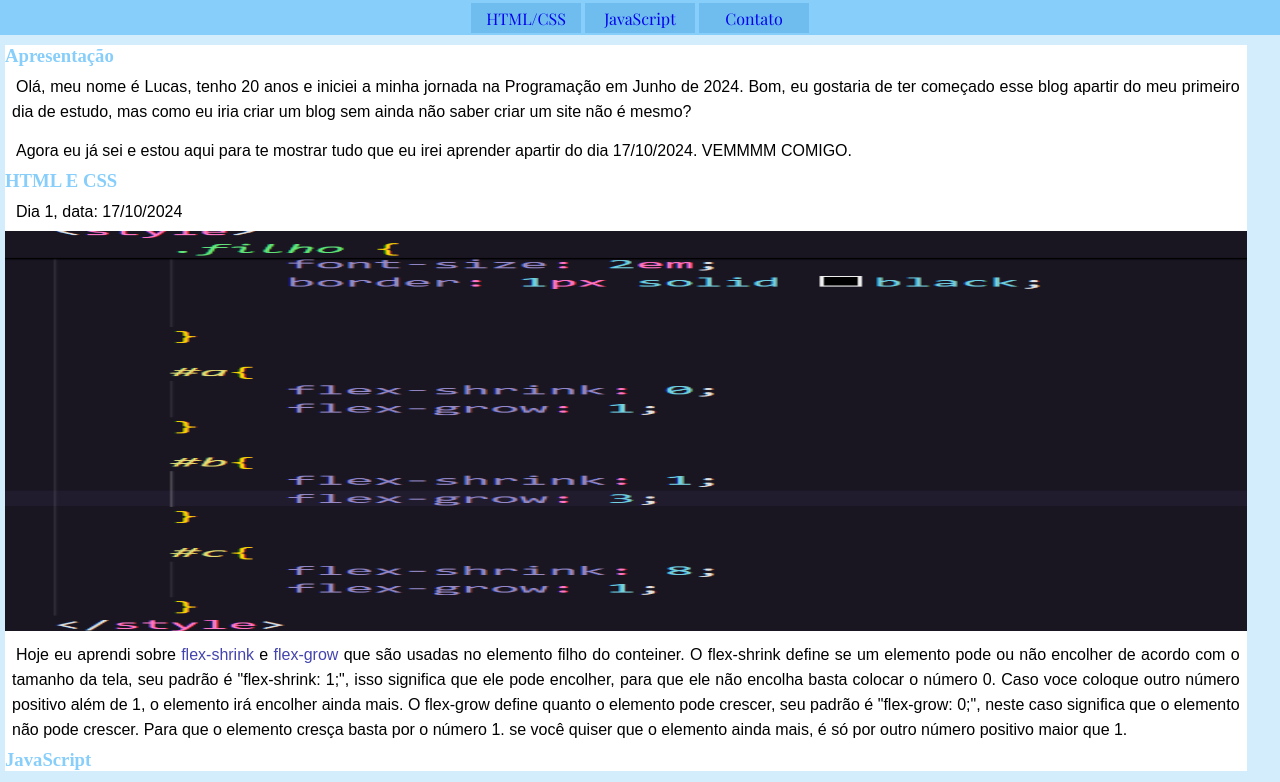
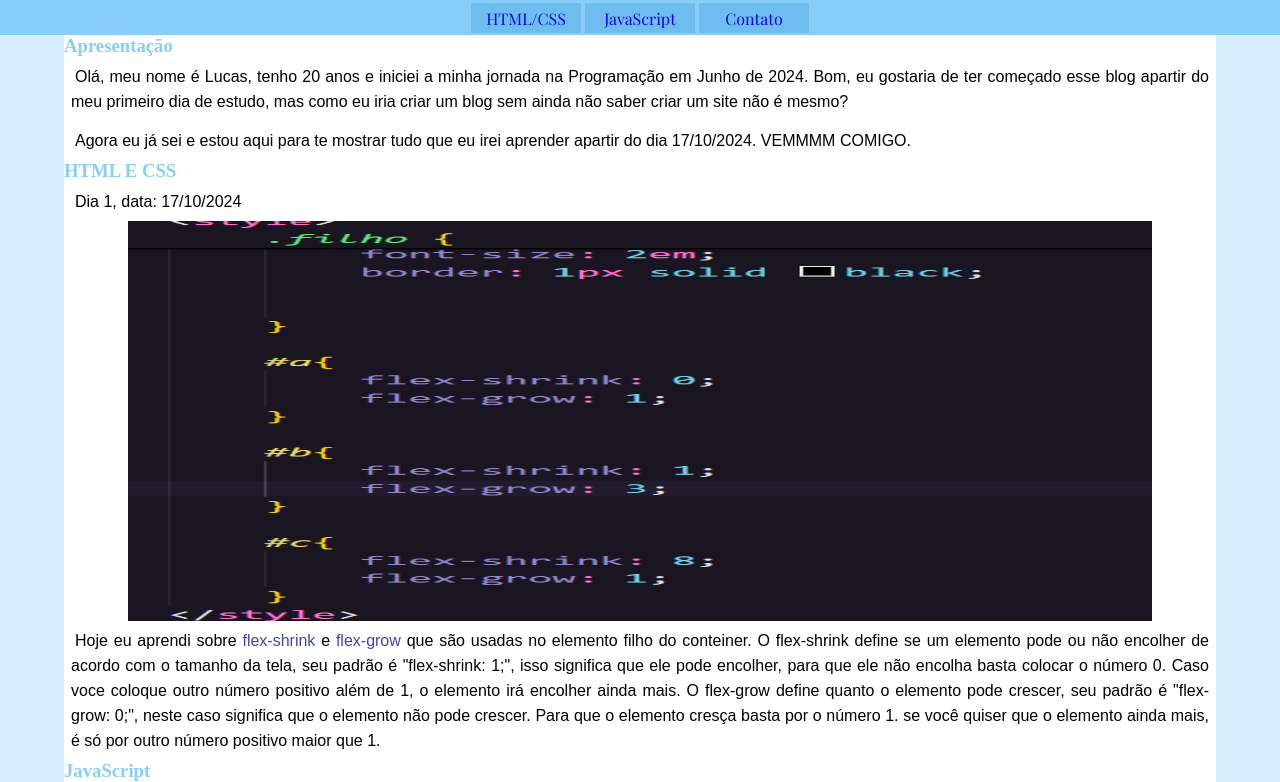
Before and after one commit to LucasLira-dev/LucasBlog, a plain HTML site: page index.html in a window 1280 px wide. Shown: the part 65-847 px from the top of the page. Drawn offline with nearby package versions, Linux system fonts and the light colour scheme; a web font is replaced by a local one.

Commit message:
versao tablet

```diff
--- /dev/null
+++ b/estilo/mediaqueries.css
@@ -0,0 +1,16 @@
+@charset "UTF-8";
+
+@media only screen and (min-width: 768px) {
+  main {
+    margin-top: 5px;
+    margin: auto;
+    width: 90vw;
+  }
+
+  img {
+    margin: auto;
+    width: 80vw;
+  }
+
+
+}
--- a/estilo/style.css
+++ b/estilo/style.css
@@ -74,4 +74,5 @@
  img {
    width: 97vw;
    height: 400px;
+   display: block;
  }
--- a/index.html
+++ b/index.html
@@ -5,6 +5,7 @@
     <meta name="viewport" content="width=device-width, initial-scale=1.0">
     <title>Programação with Lucas </title>
     <link rel="stylesheet" href="estilo/style.css">
+    <link rel="stylesheet" href="estilo/mediaqueries.css">
     <link rel="preconnect" href="https://fonts.googleapis.com">
 <link rel="preconnect" href="https://fonts.gstatic.com" crossorigin>
 <link href="https://fonts.googleapis.com/css2?family=Playfair+Display:ital,wght@0,400..900;1,400..900&display=swap" rel="stylesheet">
```
